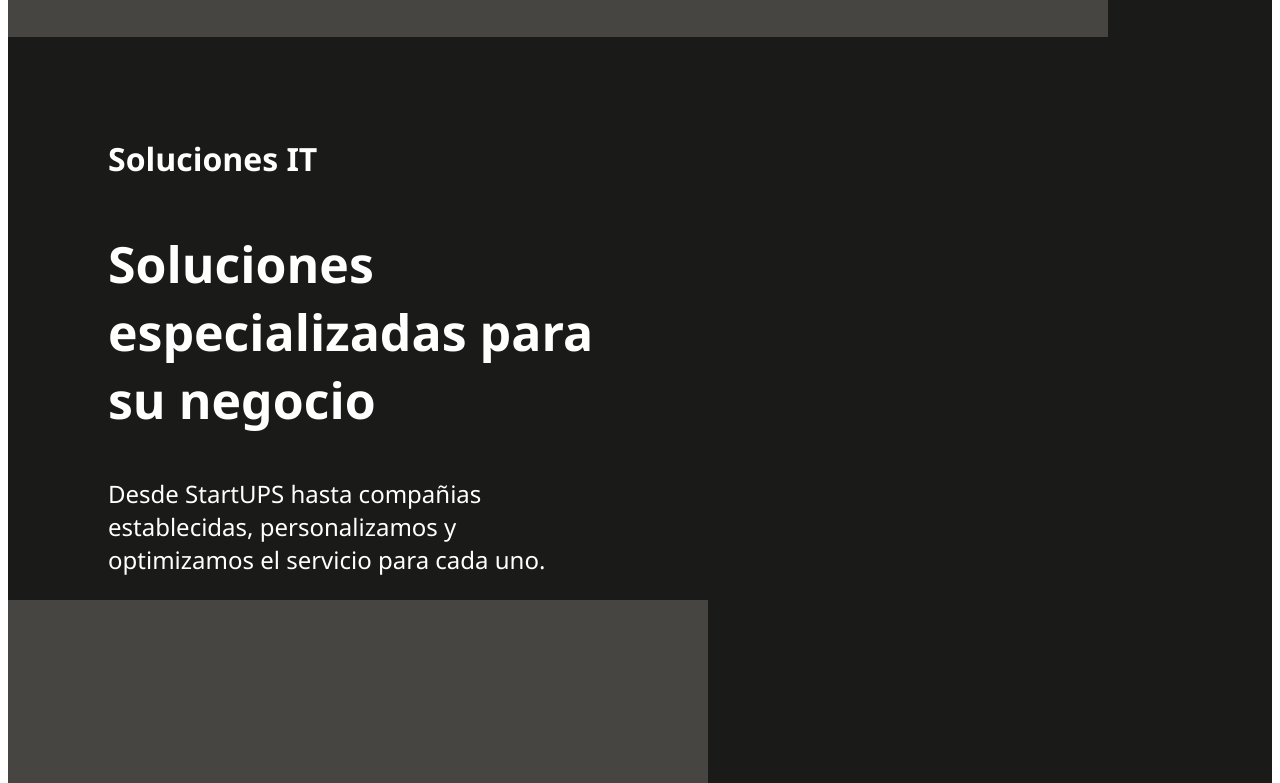
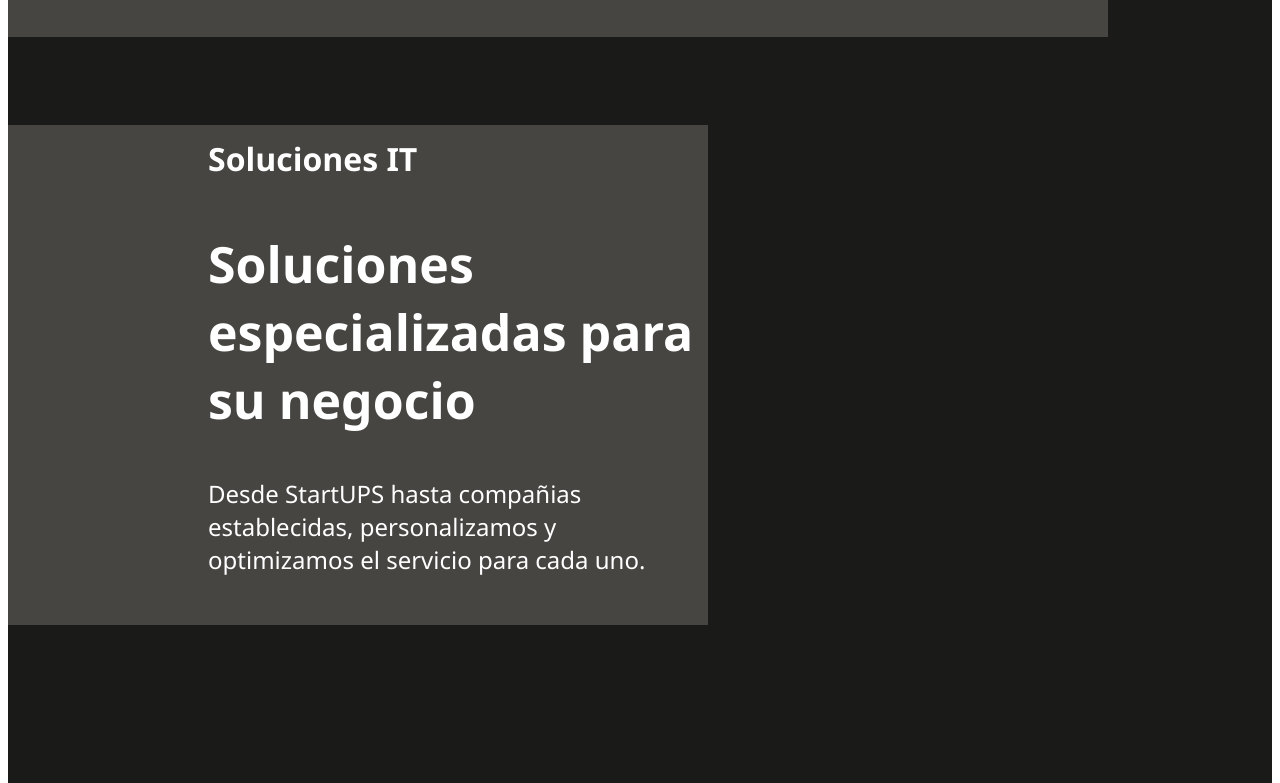
Before and after one commit to CopernicoDev/PYMES_WEB_Frontend_Angular, an Angular app: page / in a window 1280 px wide. Shown: the part 2220-3003 px from the top of the page. Built offline with nearby package versions, Linux system fonts and the light colour scheme.

Commit message:
Apartado de información terminado

```diff
--- a/src/app/home/home.css
+++ b/src/app/home/home.css
@@ -195,14 +195,14 @@ h4{
     font-size: xx-large;
     display: block;
     justify-content: left;
-    margin-left: 100px;
+    margin-left: 200px;
     margin-top: 100px;
 }
 
 h5{
     color: #fff;
     font-size: 50px;
-    margin-left: 100px;
+    margin-left: 200px;
     margin-top: 50px;
     width: 500px;
 
@@ -211,7 +211,7 @@ h5{
 p{
     color: #fff;
     font-size: x-large;
-    margin-left: 100px;
+    margin-left: 200px;
     margin-top: -40px;
     width: 500px;
 }
@@ -220,6 +220,9 @@ p{
     background-color:#464542 ; /* Color de fondo del bloque dentro del fondo */
     width: 700px;
     height: 500px;
+    display: block;
+    margin: -475px 1000px 200px auto;         /* arriba 20px, derecha 30px, abajo 0, left auto → alinea a la derecha */
+
 
 
 
```
